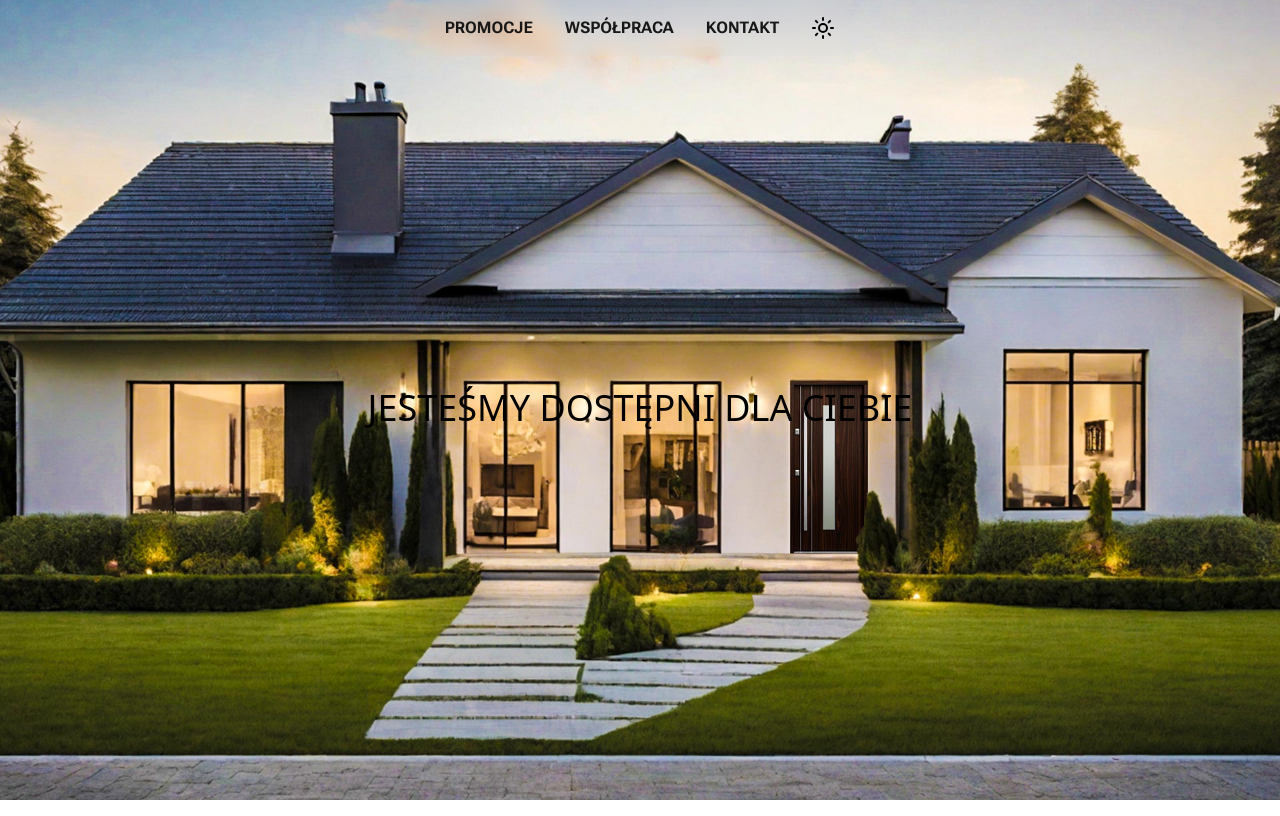
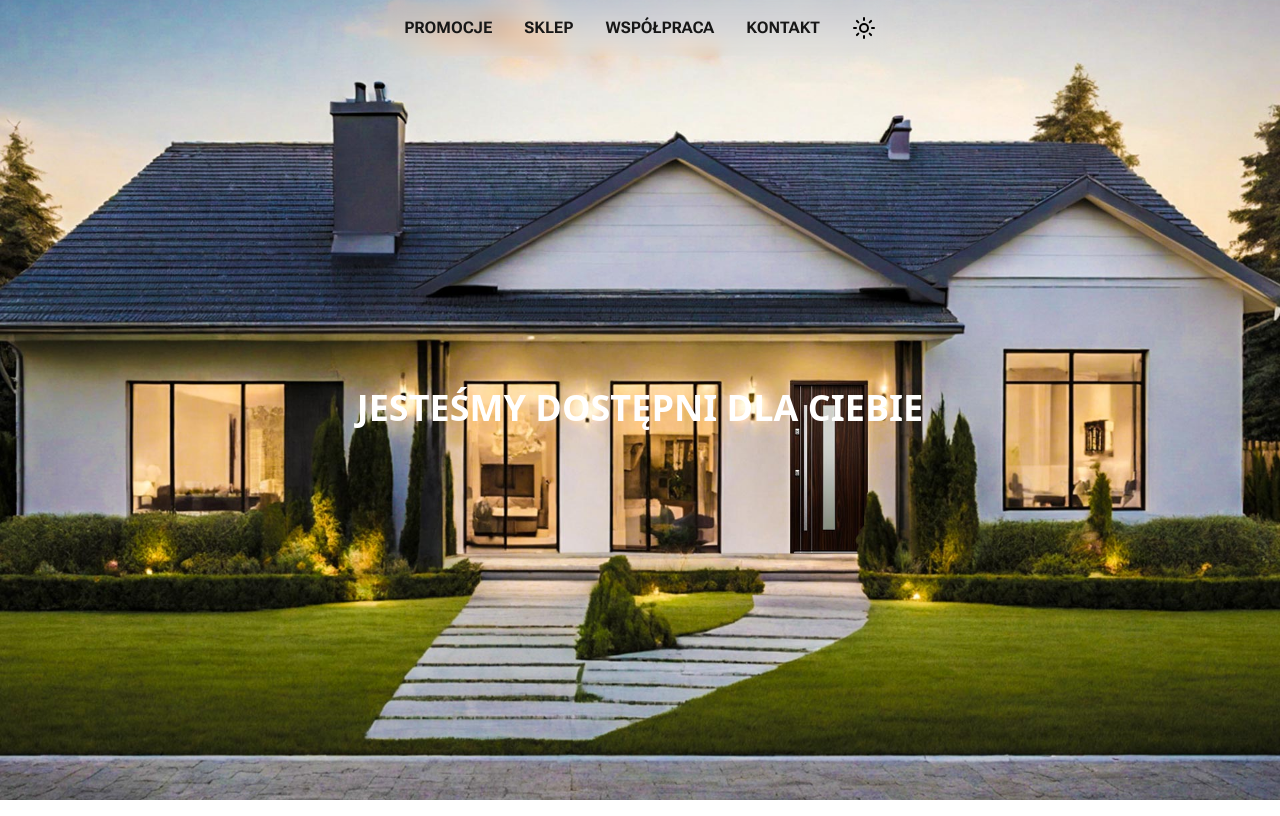
Before and after one commit to SzumielDev/technet-gerda-2024, a Next.js app: page / in a window 1280 px wide. Built offline with nearby package versions, Linux system fonts and the light colour scheme.

Commit message:
feat: shot button in menu

```diff
--- a/src/app/components/Header.tsx
+++ b/src/app/components/Header.tsx
@@ -14,7 +14,7 @@ export const Header = () => {
                     alt="header image"
                 />
             </div>
-            <h1 className="text-4xl">JESTEŚMY DOSTĘPNI DLA CIEBIE</h1>
+            <h1 className="text-4xl text-white font-bold">JESTEŚMY DOSTĘPNI DLA CIEBIE</h1>
         </Flex>
     )
 }
--- a/src/app/components/Menu.tsx
+++ b/src/app/components/Menu.tsx
@@ -7,6 +7,7 @@ export const Menu = () => {
         <div className="backdrop-blur rounded-lg max-w-max">
             <Flex className={`${roboto.className} text-neutral-900 dark:text-white gap-x-8 items-center justify-center p-4`}>
                 <button>PROMOCJE</button>
+                <button>SKLEP</button>
                 <button>WSPÓŁPRACA</button>
                 <button>KONTAKT</button>
                 <ThemeSwitch />
```
